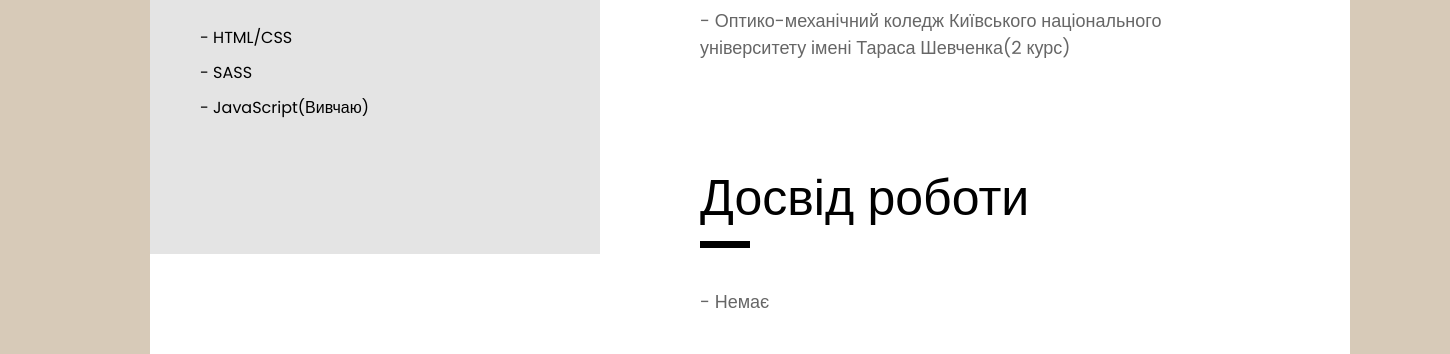
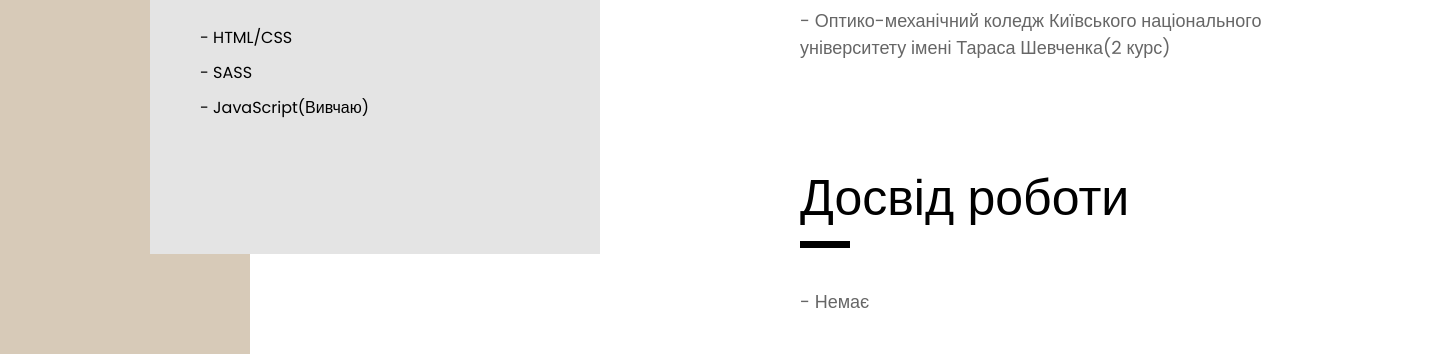
Before and after one commit to DANKOFF27/rezume2, a plain HTML site: page index.html in a window 1280 px wide. Shown: the part 646-1000 px from the top of the page, 1450 px wide, since content can reach past the window. Drawn offline with Linux system fonts and the light colour scheme.

Commit message:
Update style.css

```diff
--- a/style.css
+++ b/style.css
@@ -15,7 +15,7 @@ body{
     background-color: rgb(255, 255, 255);
     height: 1000px;
     width: 1200px;
-    margin-left: 150px;
+    margin-left: 250px;
     font-family: "Poppins", sans-serif;
 }
 .block_img{
```
